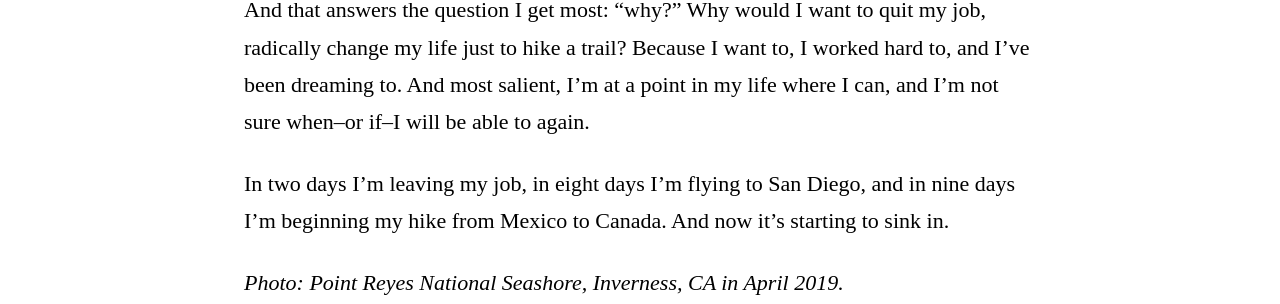
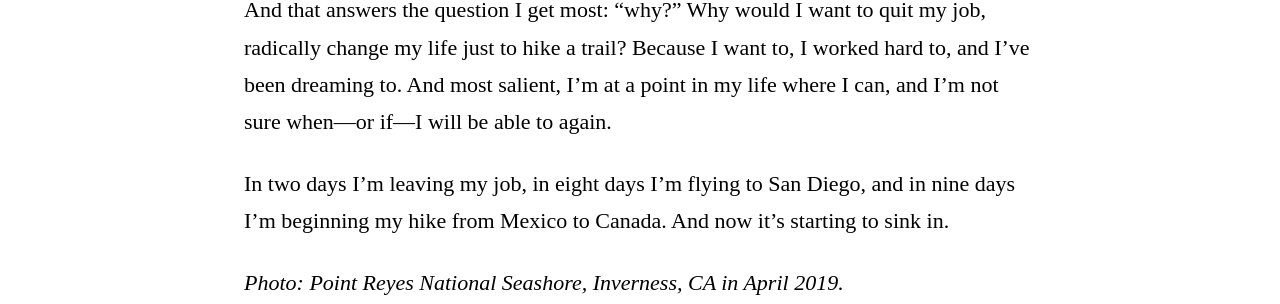
Before and after one commit to jacobleistra/pct2019, a Jekyll site: the page built from _posts/2019-05-01-getting-started.md, in a window 1280 px wide and 900 px high, scrolled down 1883 px. Shown: the part 263-567 px from the top of the window. Built offline with Jekyll 4.4.1, drawn with Linux system fonts in a browser that asks for light colours; some web fonts are replaced.

```diff
--- a/_posts/2019-05-01-getting-started.md
+++ b/_posts/2019-05-01-getting-started.md
@@ -17,7 +17,7 @@ About a year ago I was frustrated with my hobbies, had reinjured myself, and had
 
 So I did it. All of it. I cut expenses, drew up spreadsheets, and put together my to-do lists. I meticulously tracked my plans and setup milestones (the way to motivate my Type A-self into admitting progress on a goal). All of it could have been tossed aside at any time, but by April, I was in perfect shape to follow through and realize a dream of mine.
 
-And that answers the question I get most: “why?” Why would I want to quit my job, radically change my life just to hike a trail? Because I want to, I worked hard to, and I’ve been dreaming to. And most salient, I’m at a point in my life where I can, and I’m not sure when--or if--I will be able to again.
+And that answers the question I get most: “why?” Why would I want to quit my job, radically change my life just to hike a trail? Because I want to, I worked hard to, and I’ve been dreaming to. And most salient, I’m at a point in my life where I can, and I’m not sure when—or if—I will be able to again.
 
 In two days I’m leaving my job, in eight days I’m flying to San Diego, and in nine days I’m beginning my hike from Mexico to Canada. And now it’s starting to sink in.
 
```
